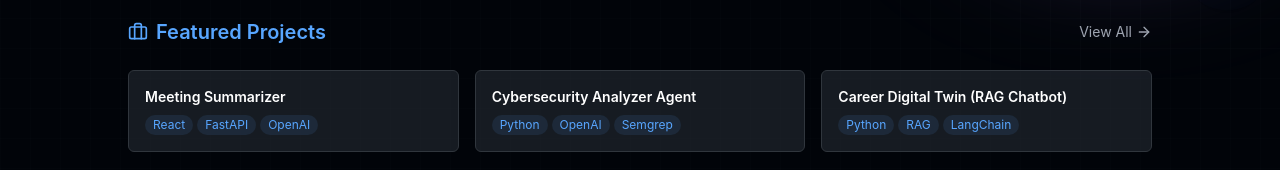
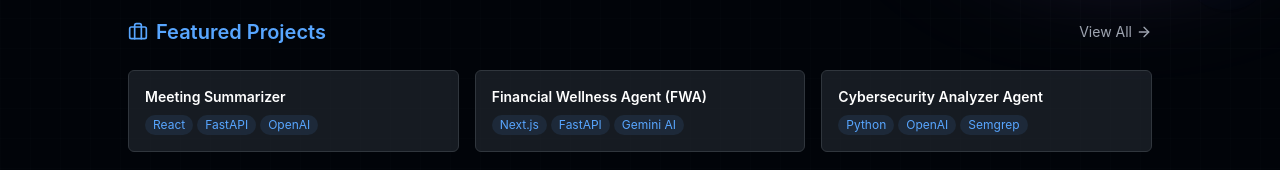
Before and after one commit to Shiverion/Shiverion.github.io, a React (Vite) app: page / in a window 1280 px wide. Shown: the part 782-952 px from the top of the page. Built offline with nearby package versions, Linux system fonts and the light colour scheme.

Commit message:
feat: add Financial Wellness Agent project with Gemini 2.5 Flash

```diff
--- a/src/App.jsx
+++ b/src/App.jsx
@@ -127,6 +127,21 @@ const portfolioData = {
         problem: "Professionals waste hours manually transcribing and summarizing meeting recordings, leading to delayed action items and lost insights.",
         approach: "Built a microservices architecture with React frontend, FastAPI backend, and Express PDF service. Integrated OpenAI Whisper for transcription and GPT-4o-mini for intelligent summarization with adaptive formatting based on content type.",
         results: "Reduced meeting documentation time by 90%. Supports audio files up to 60 minutes with free tier usage management. Deployed to Google Cloud Run with automated CI/CD."
+      }
+    },
+    {
+      slug: "financial-wellness-agent",
+      title: "Financial Wellness Agent (FWA)",
+      description: "AI-powered personal finance management PWA for Indonesian users. Features <strong>Gemini 2.5 Flash</strong> with function calling for intelligent financial chat, <strong>Firestore</strong> for conversation memory, and <strong>Clerk</strong> authentication. Supports transaction tracking, saving goals, and AI-driven financial insights with topic guardrails.",
+      technologies: ["Next.js", "FastAPI", "Gemini AI", "Firestore", "GCP"],
+      metrics: ["PWA", "AI Financial Advisor"],
+      demoUrl: "https://fwa-frontend-5brcxjzeya-et.a.run.app",
+      repoUrl: null,
+      imageUrl: "/images/financial-wellness-agent.png",
+      caseStudy: {
+        problem: "Indonesian users lack accessible, intelligent personal finance tools that understand their language and financial context. Traditional budgeting apps don't provide AI-powered insights or natural language interaction.",
+        approach: "Built a full-stack PWA with Next.js 16 frontend and FastAPI backend. Implemented a two-tier Firestore memory system for conversation persistence, integrated Gemini 2.5 Flash with function calling for transaction parsing, and added topic guardrails to keep the AI focused on financial topics. Supports English and Indonesian (i18n).",
+        results: "Deployed on Google Cloud Run with Terraform IaC. Features include AI chat with memory, transaction management, saving goals tracking, and PWA installation across iOS/Android/Desktop. Successfully implemented topic validation to prevent off-topic AI responses."
       }
     },
     {
```
Also changed, not shown: public/images/WhatsApp Image 2025-12-11 at 14.57.32_57ce4143.jpg (added), public/images/financial-wellness-agent.png (added).
